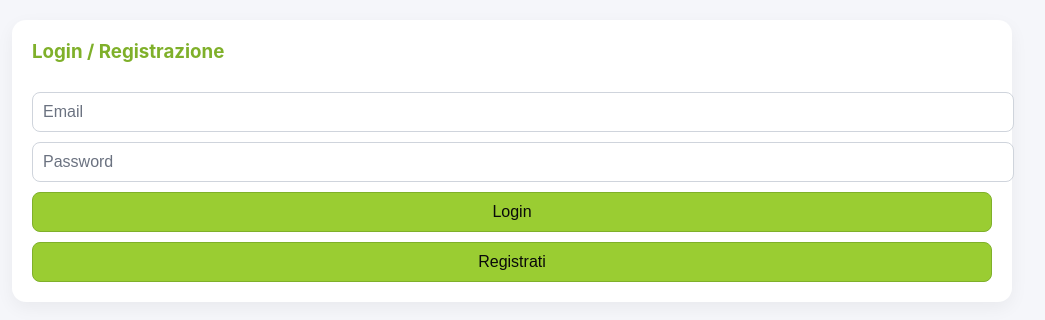
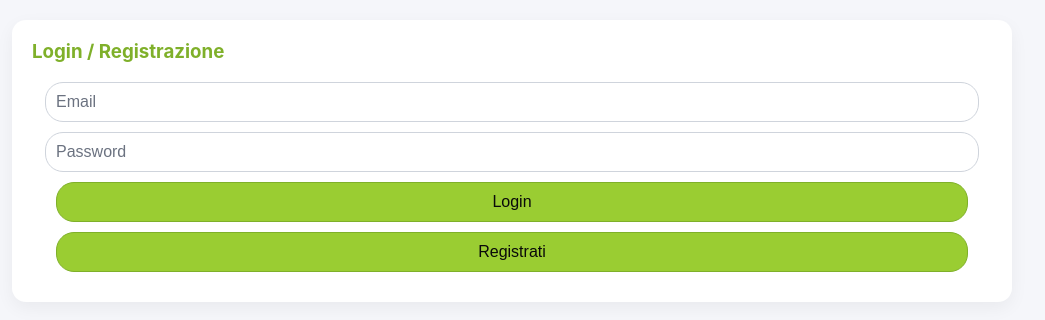
Before and after one commit to valeriobiolchi/tennis-stats-elite-pwa, a plain HTML site: page index.html in a window 1280 px wide. Shown: the whole page, without its empty margins (128-1173 px from the left). Drawn offline with nearby package versions, Linux system fonts and the light colour scheme.

Commit message:
Add files via upload

```diff
--- a/index.html
+++ b/index.html
@@ -28,7 +28,15 @@
     :root{ --accent:#9acd32; --accent-strong:#7fb02a; --accent-ink:#0a0a0a; --ease:cubic-bezier(.2,.8,.2,1); --t:180ms; }
     label, .stat-box, h3{ color: var(--accent-strong); }
 
-    input,select,button{ width:100%; padding:10px; margin-top:10px; border-radius:8px; border:1px solid #ddd; font-size:16px; }
+    input, select, button {
+  width: 95%;
+  margin: 10px auto;
+  display: block;
+  padding: 10px;
+  border-radius: 18px;
+  border: 1px solid #ddd;
+  font-size: 16px;
+}
     button{ background:var(--accent); color:var(--accent-ink); border:1px solid var(--accent-strong); cursor:pointer; transition: background-color var(--t) var(--ease), color var(--t) var(--ease), border-color var(--t) var(--ease), box-shadow var(--t) var(--ease), transform 120ms ease-out; }
     button:hover{ background:var(--accent-strong); color:#fff; box-shadow:0 6px 16px rgba(0,0,0,.12); transform: translateY(-1px);}
     button:active{ transform: translateY(0); box-shadow:0 3px 8px rgba(0,0,0,.10);}
@@ -37,7 +45,7 @@
 
     input, select{ background:#ffffff; color:#111; border:1px solid #cfd4dc; transition: background-color var(--t) var(--ease), color var(--t) var(--ease), border-color var(--t) var(--ease), box-shadow var(--t) var(--ease); }
     input::placeholder{ color:#6b7280; }
-    input:focus, select:focus{ outline:none; border-color:var(--accent-strong); box-shadow:0 0 0 3px rgba(124,176,42,.25); }
+    input:focus, select:focus{ outline:none; border-color:var(--accent-strong); box-shadow:0 6px 16px 3px rgba(124,176,42,.25); }
     input[type=date]{ color:#111; background:#f7f7f7; -webkit-text-fill-color:#111; }
     input[type=date]::-webkit-calendar-picker-indicator{ filter: invert(35%); }
 
```
